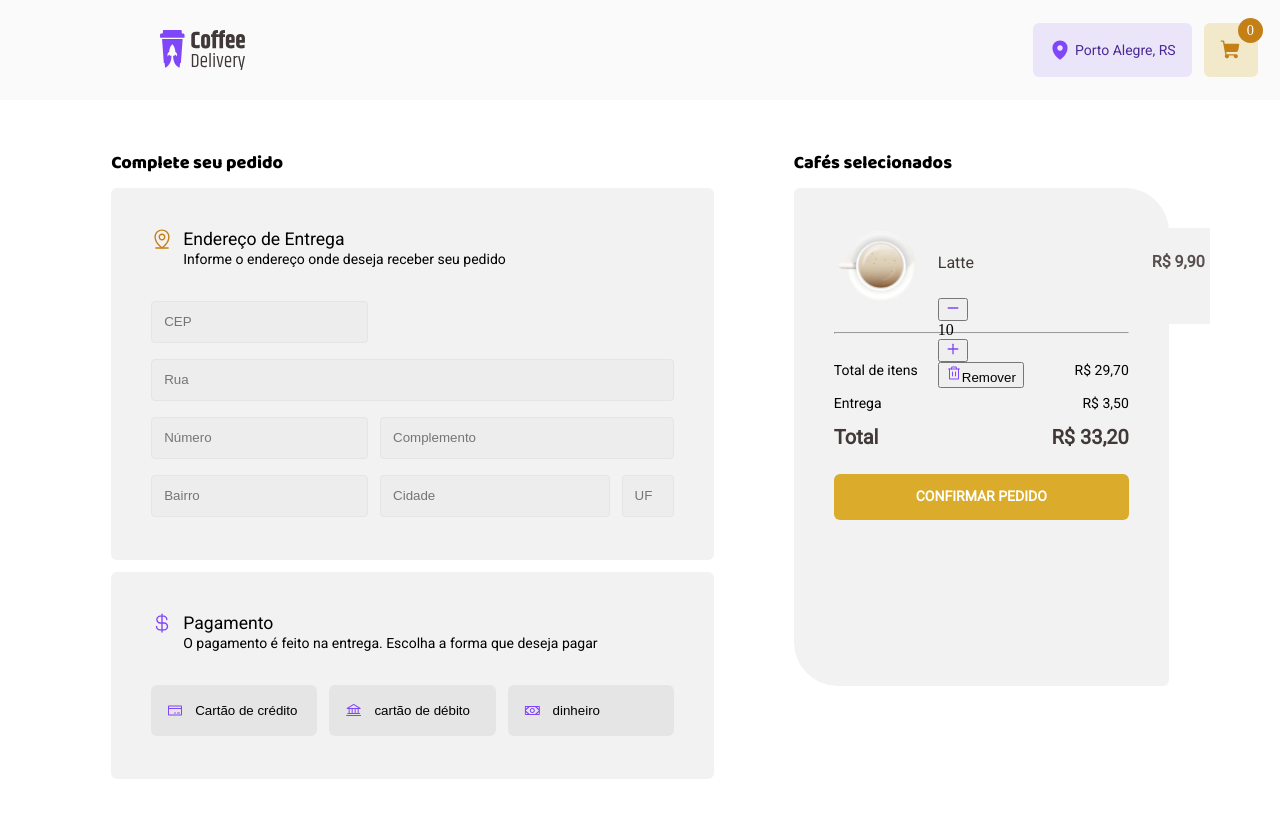
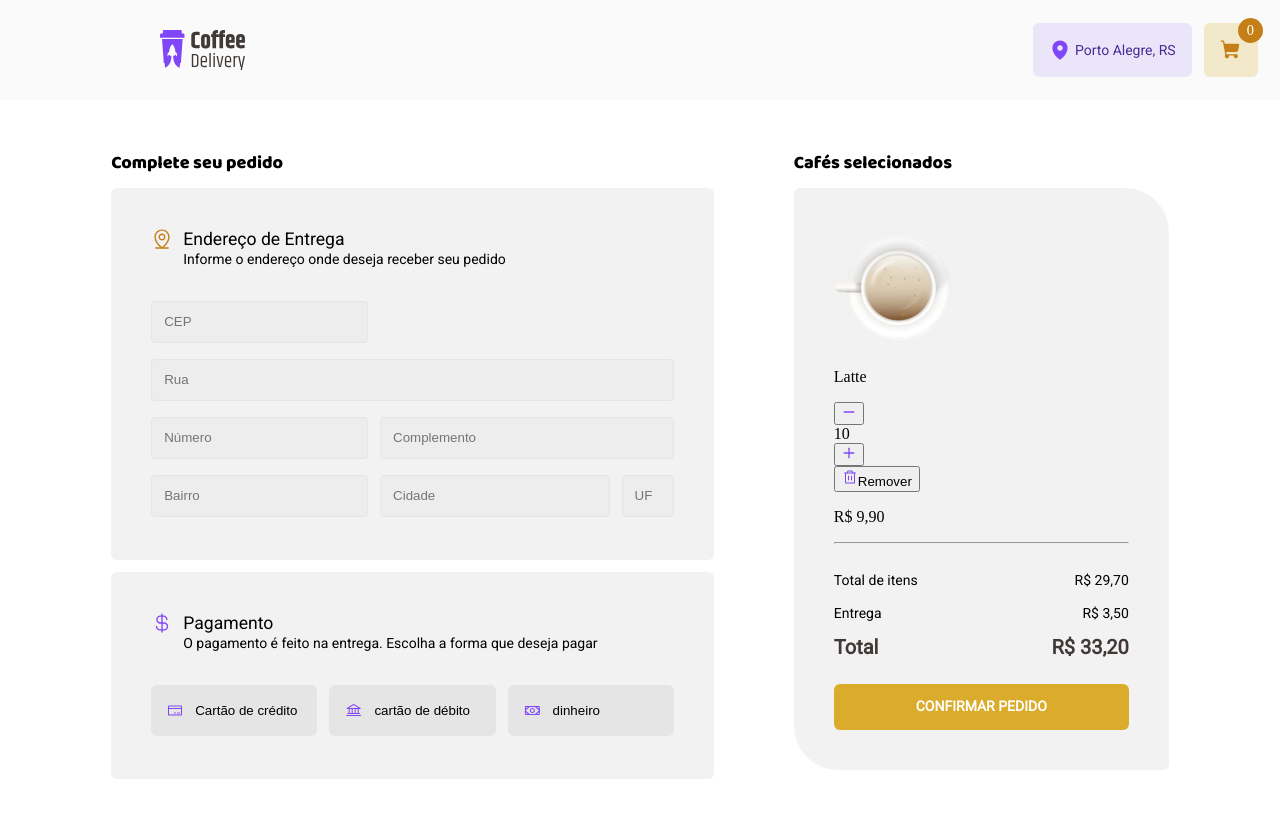
Before and after one commit to feh-franc0/Desafio-Coffee-Delivery-Rocketseat, a React (Vite) app: page /checkout in a window 1280 px wide. Built offline with nearby package versions, Linux system fonts and the light colour scheme.

Commit message:
vamos comecar a criar a parte do css dos cafes que vao seer comprados

```diff
--- a/src/components/CheckoutContainer.tsx
+++ b/src/components/CheckoutContainer.tsx
@@ -80,19 +80,19 @@ export function CheckoutContainer() {
           </div>
         </ContainerPayment>
       </CheckoutLeft>
+
       <CheckoutRight>
         <h1>Cafés selecionados</h1>
         <ContainerRightCountCoffe>
-          <div className="coffeeItens">
-            <div className="infoItenCoffee">
-              <div className="imgItenCoffee">
+          <div>
+            <div>
+              <div>
                 <img src={imageCoffe} alt="" />
               </div>
-              <div className="detailsItenCoffee">
+              <div>
                 <p>Latte</p>
-                <div className="actionsItenCoffe">
-
-                  <div className="counterItensCoffee">
+                <div>
+                  <div>
                     <button>
                       <img src={iconMenos} alt="" />
                     </button>
@@ -102,11 +102,10 @@ export function CheckoutContainer() {
                     </button>
                   </div>
 
-                  <button className="buttonRemoveItenCoffee">
+                  <button>
                     <img src={trash} alt="" />
                     Remover
                   </button>
-
                 </div>
               </div>
             </div>
--- a/src/components/ContainerCheckout.styles.ts
+++ b/src/components/ContainerCheckout.styles.ts
@@ -395,7 +395,8 @@ export const ContainerPayment = styled.div`
 
 export const ContainerRightCountCoffe = styled.div`
   width: 100%;
-  height: 498px;
+  max-height: 100%;
+  /* height: 498px; */
   background: #f3f2f2;
   border-radius: 6px 44px;
   box-sizing: border-box;
@@ -432,7 +433,7 @@ export const ContainerRightCountCoffe = styled.div`
       gap: 20px;
 
       width: 255px;
-      height: 64px;
+      /* height: 64px; */
 
       /* Inside auto layout */
 
```
